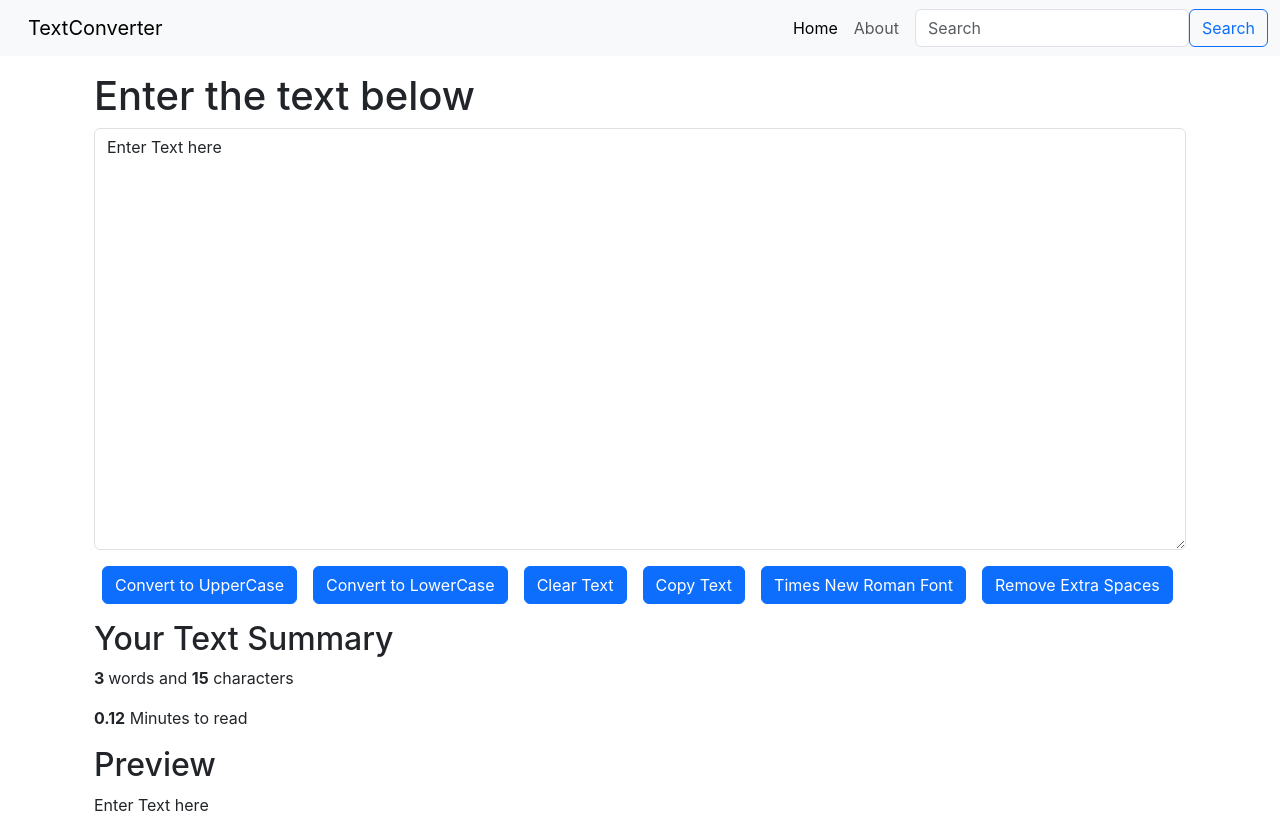
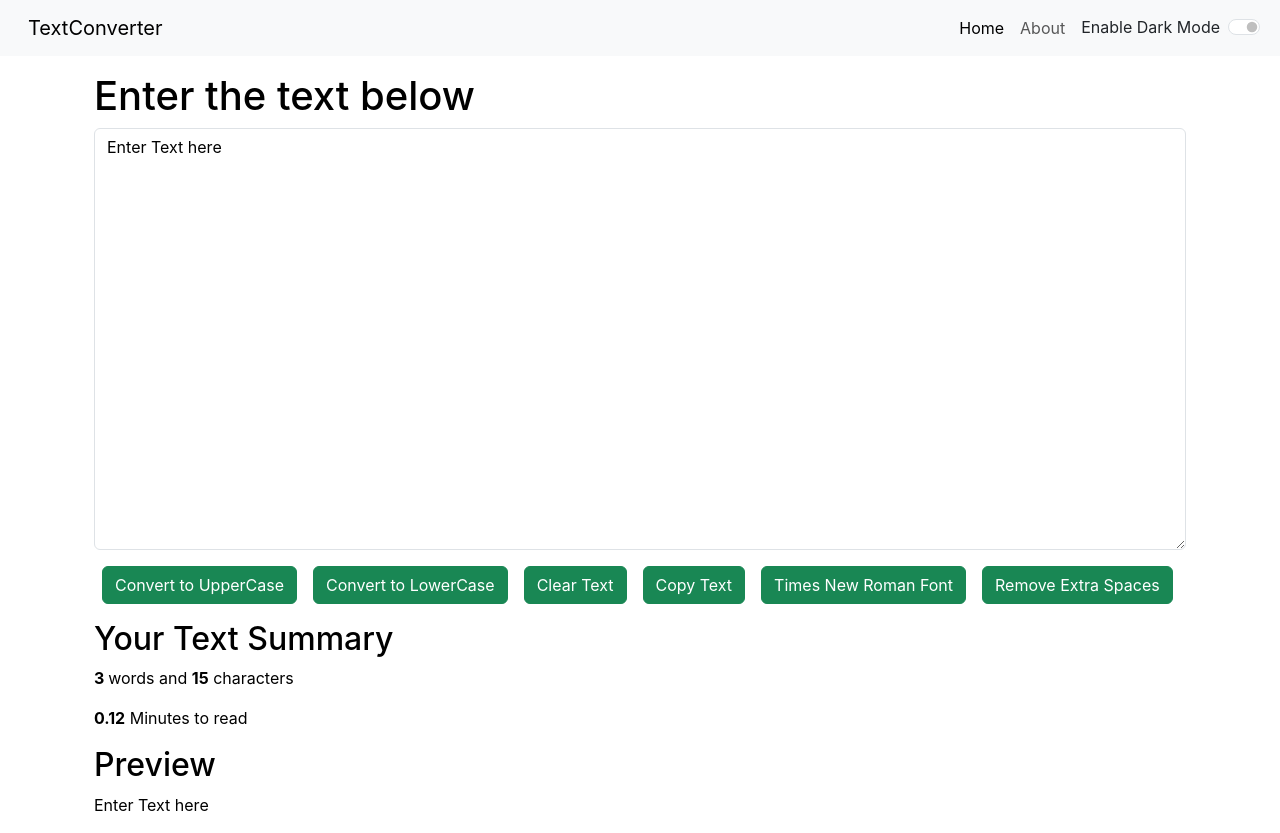
Before and after one commit to Divyansh1908/TextConverter, a React (Create React App) app in the folder my-app/: page / in a window 1280 px wide. Built offline with nearby package versions, Linux system fonts and the light colour scheme.

Commit message:
Enabling dark mode on home screen and UI changes

```diff
--- a/my-app/src/App.js
+++ b/my-app/src/App.js
@@ -2,15 +2,30 @@
 import Navbar from './components/Navbar';
 import TextForm from './components/TextForm';
 import About from './components/About';
+import { useState } from 'react';
 // We can use this JS and put values in the following JSX
 function App() {
+  const [mode, setMode] = useState('light'); // whether dark mode is enabled or not
+  const toggleMode = () =>
+  {
+     if(mode === 'light')
+     {
+        setMode('dark');
+        document.body.style.backgroundColor = '#074644';
+     }
+     else
+     {
+        setMode('light')
+        document.body.style.backgroundColor = 'white';
+     }
+  }
   return (
     //JSX Fragment - Iske andar you can put different outer elements
     //title = "textUtils" - is a prob/ attributes/ properties
     <>
-    <Navbar title = "TextConverter" aboutText = "About"/>
+    <Navbar title = "TextConverter" aboutText = "About" mode={mode} toggleMode={toggleMode}/>
     <div className='container my-3'>
-      <TextForm heading="Enter the text below"/>
+      <TextForm heading="Enter the text below" mode={mode}/>
       {/* <About /> */}
     </div>
 
--- a/my-app/src/components/Navbar.js
+++ b/my-app/src/components/Navbar.js
@@ -4,7 +4,7 @@
 // rfc - react function based components
 export default function Navbar(props) {
   return (
-    <nav className="navbar navbar-expand-lg bg-body-tertiary">
+    <nav className={`navbar navbar-expand-lg navbar-${props.mode} bg-${props.mode}`}>
         <div className="container-fluid">
         <a className="navbar-brand" href="/">{props.title}</a>
         <button className="navbar-toggler" type="button" data-bs-toggle="collapse" data-bs-target="#navbarSupportedContent" aria-controls="navbarSupportedContent" aria-expanded="false" aria-label="Toggle navigation">
@@ -19,10 +19,17 @@
                 <a className="nav-link" href="/">{props.aboutText}</a>
             </li>
             </ul>
-            <form className="d-flex" role="search">
+            {/* <form className="d-flex" role="search">
             <input className="form-control me-2" type="search" placeholder="Search" aria-label="Search" />
             <button className="btn btn-outline-primary" type="submit">Search</button>
-            </form>
+            </form> */}
+            {/* no need of search for now */}
+
+            {/* Use backtick for class names and then use $sign along with the prop to set value */}
+            <div className={`form-check form-switch text-${props.mode === 'light'? 'dark':'light'} mx-2`}>
+            <input className="form-check-input" onClick={props.toggleMode} type="checkbox" role="switch" id="flexSwitchCheckDefault" />
+            <label className="form-check-label" htmlFor="flexSwitchCheckDefault">Enable Dark Mode</label>
+            </div>
         </div>
         </div>
     </nav>
--- a/my-app/src/components/TextForm.js
+++ b/my-app/src/components/TextForm.js
@@ -51,24 +51,24 @@
     // setText("new text"); //correct way
     return (
         <>
-        <div className='container'>
-            <h1>{props.heading}</h1>
+        <div className='container my-3' style={{color: props.mode === 'light'? 'black':'white'}}>
+            <h1>{props.heading} </h1>
             <div className="mb-3">
-                <textarea className="form-control" value={text} onChange={handleOnChange} id="myBox" rows="17"></textarea>
+                <textarea className="form-control" value={text} style={{backgroundColor: props.mode === 'light'? 'white':'#6c7272', color: props.mode === 'light'? 'black':'white'}} onChange={handleOnChange} id="myBox" rows="17"></textarea>
             </div>
-            <button className="btn btn-primary mx-2" onClick={handleUpClick}>Convert to UpperCase</button>
-            <button className="btn btn-primary mx-2" onClick={handleLCClick}>Convert to LowerCase</button>
-            <button className="btn btn-primary mx-2" onClick={handleClearClick}>Clear Text</button>
-            <button className="btn btn-primary mx-2" onClick={handleCopy}>Copy Text</button>
-            <button className="btn btn-primary mx-2" onClick={changeStyle}>Times New Roman Font</button>
-            <button className="btn btn-primary mx-2" onClick={extraSpaces}>Remove Extra Spaces</button>
+            <button className="btn btn-success mx-2" onClick={handleUpClick}>Convert to UpperCase</button>
+            <button className="btn btn-success mx-2" onClick={handleLCClick}>Convert to LowerCase</button>
+            <button className="btn btn-success mx-2" onClick={handleClearClick}>Clear Text</button>
+            <button className="btn btn-success mx-2" onClick={handleCopy}>Copy Text</button>
+            <button className="btn btn-success mx-2" onClick={changeStyle}>Times New Roman Font</button>
+            <button className="btn btn-success mx-2" onClick={extraSpaces}>Remove Extra Spaces</button>
         </div>
-        <div className="container my-3">
+        <div className="container my-3" style={{color: props.mode === 'light'? 'black':'white'}}>
             <h2> Your Text Summary </h2>
             <p> <b>{text.split(" ").length} </b> words and <b>{text.length}</b> characters</p>
             <p> <b>{text.length*0.008}</b> Minutes to read</p>
             <h2> Preview </h2>
-            <p>{text}</p>
+            <p>{text.length>0?text:"Enter Something in the Text Box to Preview"}</p>
         </div>
         </>
     )
```
